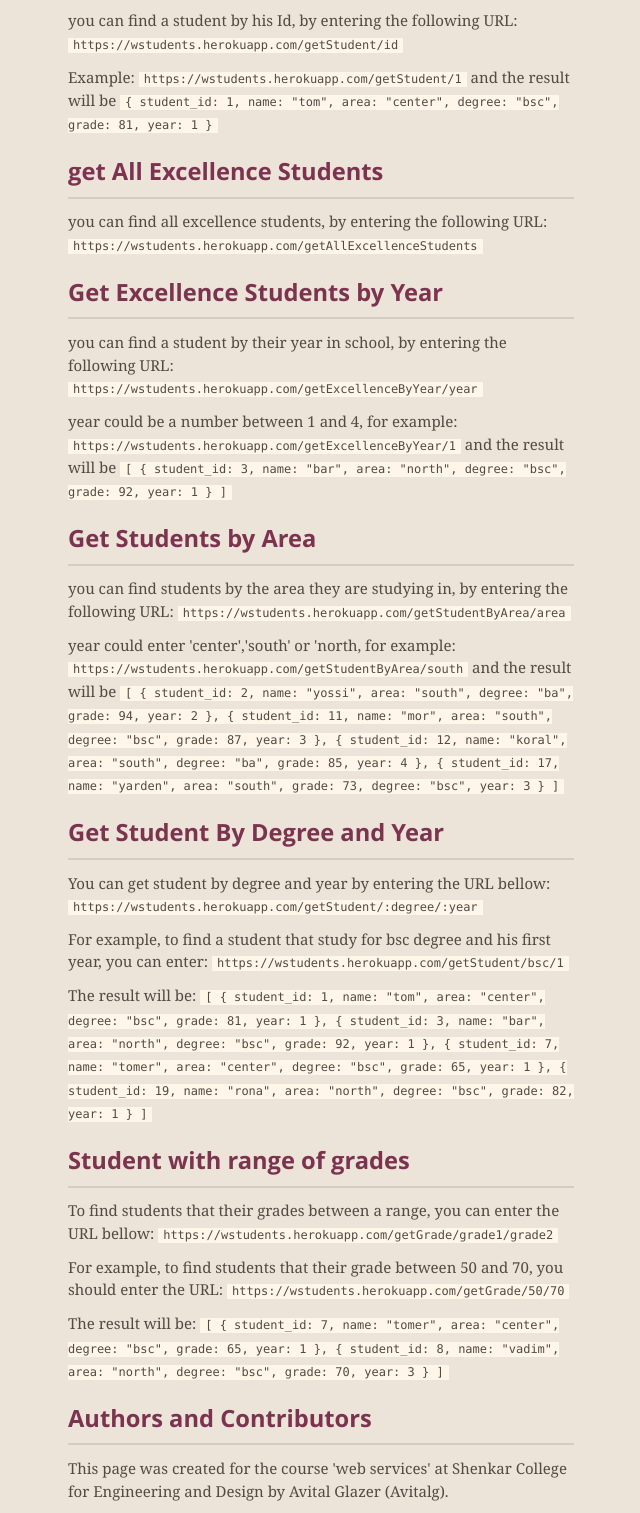
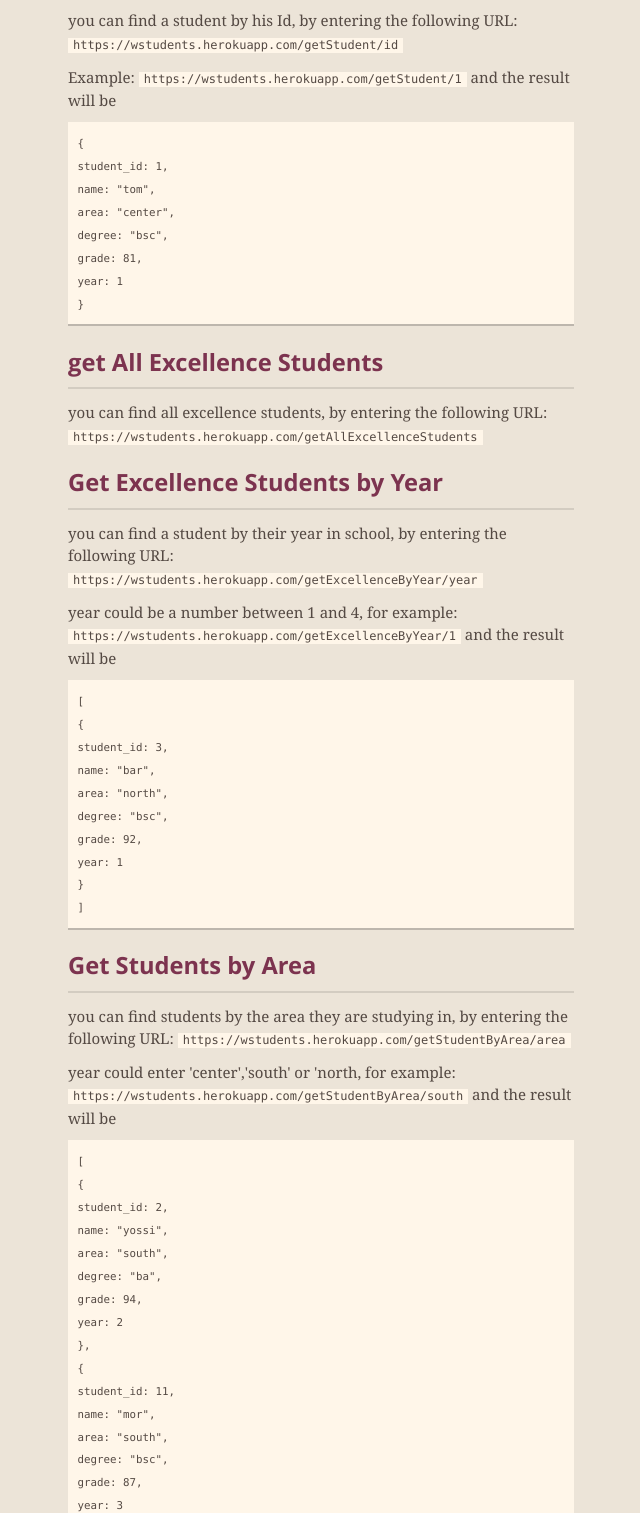
Before and after one commit to Avitalg/students-ws, a plain HTML site: page index.html in a window 1280 px wide. Shown: the part 630-2143 px from the top of the page, without its empty margins (319-959 px from the left). Drawn offline with nearby package versions, Linux system fonts and the light colour scheme.

```diff
--- a/index.html
+++ b/index.html
@@ -68,9 +68,9 @@
 
 <p>Example:
 <code>https://wstudents.herokuapp.com/getStudent/1</code>
-and the result will be
-<code>
-{
+and the result will be </p>
+
+<pre><code>{
 student_id: 1,
 name: "tom",
 area: "center",
@@ -78,7 +78,7 @@
 grade: 81,
 year: 1
 }
-</code></p>
+</code></pre>
 
 <h3>
 <a id="get-all-excellence-students" class="anchor" href="#get-all-excellence-students" aria-hidden="true"><span aria-hidden="true" class="octicon octicon-link"></span></a>get All Excellence Students</h3>
@@ -94,9 +94,9 @@
 
 <p>year could be a number between 1 and 4, for example:
 <code>https://wstudents.herokuapp.com/getExcellenceByYear/1</code>
-and the result will be
-<code>
-[
+and the result will be </p>
+
+<pre><code>[
 {
 student_id: 3,
 name: "bar",
@@ -106,7 +106,7 @@
 year: 1
 }
 ]
-</code></p>
+</code></pre>
 
 <h3>
 <a id="get-students-by-area" class="anchor" href="#get-students-by-area" aria-hidden="true"><span aria-hidden="true" class="octicon octicon-link"></span></a>Get Students by Area</h3>
@@ -116,9 +116,9 @@
 
 <p>year could enter 'center','south' or 'north, for example:
 <code>https://wstudents.herokuapp.com/getStudentByArea/south</code>
-and the result will be
-<code>
-[
+and the result will be </p>
+
+<pre><code>[
 {
 student_id: 2,
 name: "yossi",
@@ -152,7 +152,7 @@
 year: 3
 }
 ]
-</code></p>
+</code></pre>
 
 <h3>
 <a id="get-student-by-degree-and-year" class="anchor" href="#get-student-by-degree-and-year" aria-hidden="true"><span aria-hidden="true" class="octicon octicon-link"></span></a>Get Student By Degree and Year</h3>
@@ -163,9 +163,9 @@
 <p>For example, to find a student that study for bsc degree and his first year, you can enter:
 <code>https://wstudents.herokuapp.com/getStudent/bsc/1</code></p>
 
-<p>The result will be:
-<code>
-[
+<p>The result will be:</p>
+
+<pre><code>[
 {
 student_id: 1,
 name: "tom",
@@ -199,7 +199,7 @@
 year: 1
 }
 ]
-</code></p>
+</code></pre>
 
 <h3>
 <a id="student-with-range-of-grades" class="anchor" href="#student-with-range-of-grades" aria-hidden="true"><span aria-hidden="true" class="octicon octicon-link"></span></a>Student with range of grades</h3>
@@ -210,9 +210,9 @@
 <p>For example, to find students that their grade between 50 and 70, you should enter the URL:
 <code>https://wstudents.herokuapp.com/getGrade/50/70</code></p>
 
-<p>The result will be:
-<code>
-[
+<p>The result will be:</p>
+
+<pre><code>[
 {
 student_id: 7,
 name: "tomer",
@@ -230,7 +230,7 @@
 year: 3
 }
 ]
-</code></p>
+</code></pre>
 
 <h3>
 <a id="authors-and-contributors" class="anchor" href="#authors-and-contributors" aria-hidden="true"><span aria-hidden="true" class="octicon octicon-link"></span></a>Authors and Contributors</h3>
```
Also changed, not shown: params.json (+1 -1 lines).
